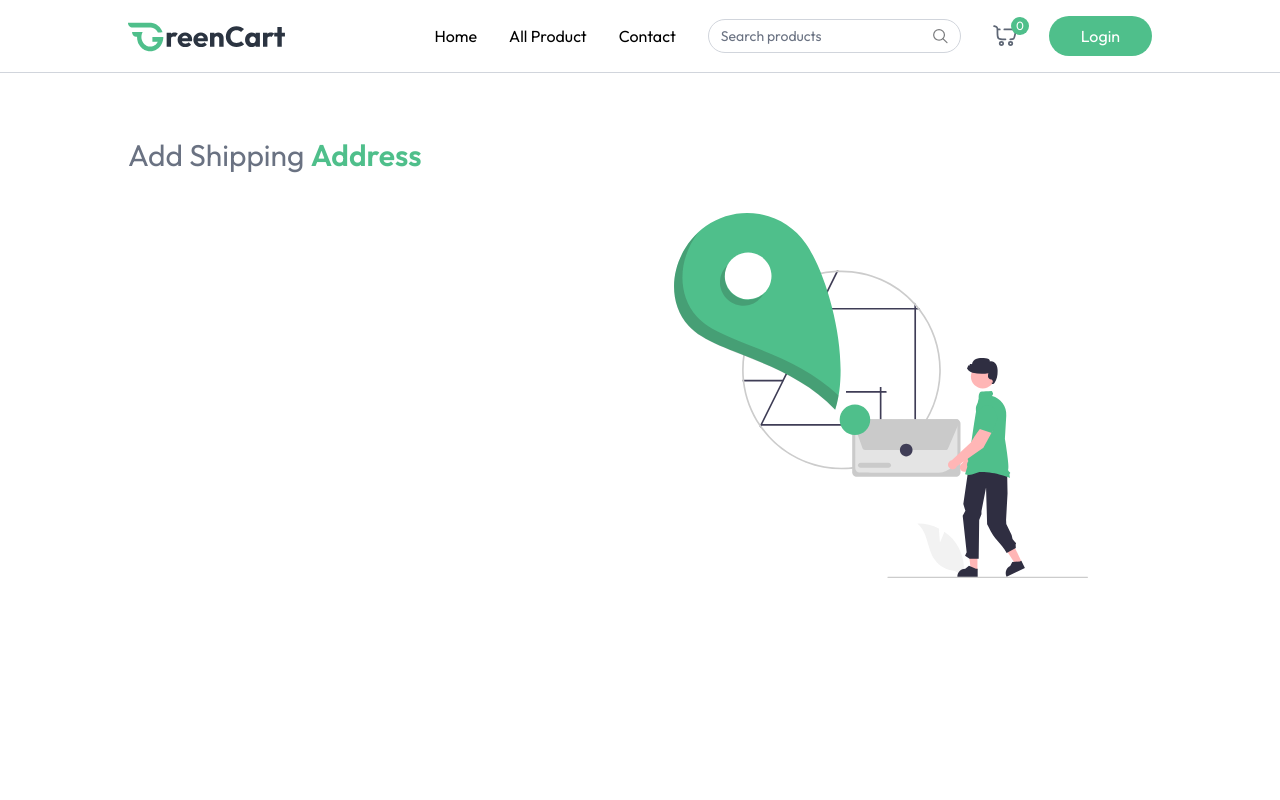
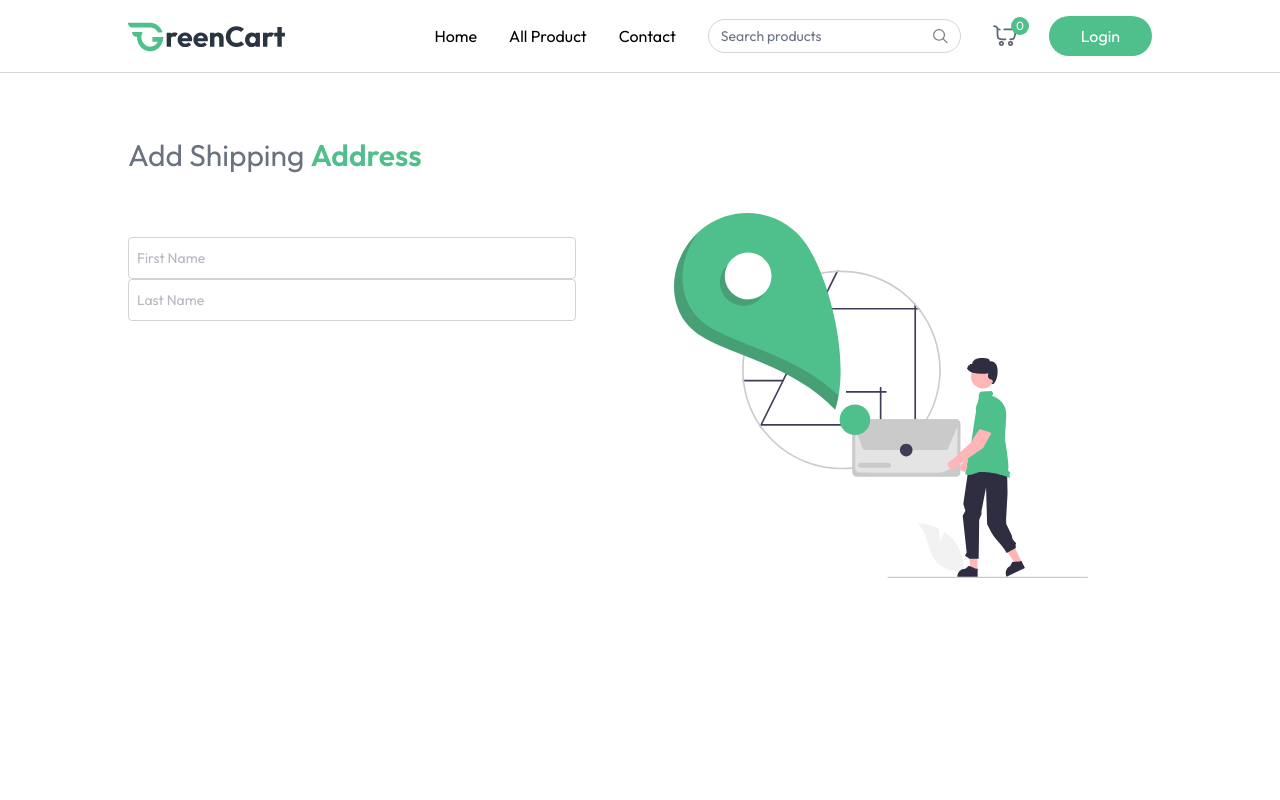
Before and after one commit to tharani-2006/GreenCart, a React (Vite) app in the folder client/: page /add-address in a window 1280 px wide. Shown: the top 800 px of the page. Built offline with nearby package versions, Linux system fonts and the light colour scheme.

Commit message:
create form input field and address state

```diff
--- a/client/src/pages/AddAddress.jsx
+++ b/client/src/pages/AddAddress.jsx
@@ -1,13 +1,34 @@
 import React from 'react'
 import { assets } from '../assets/assets'
+import { useState } from 'react'
 
 //Input Field Component
-const inputField = (() => (
-    <input type="text" />
-))
+const InputField = ({ type, placeholder, name, handleChange, address }) => (
+    <input className='w-full px-2 py-2.5 border border-gray-500/30 rounded outline-none text-gray-500 focus:border-primary transition' type={type} placeholder={placeholder} name={name} onChange={handleChange} value={address[name]} />
+)
 
 
 const AddAddress = () => {
+
+    const [address, setAddress] = useState({
+        firstname: '',
+        lastname: '',
+        email: '',
+        street: '',
+        city: '',
+        state: '',
+        zipcode: '',
+        country: '',
+        phone: '',
+    })
+
+    const handleChange = (e) => {
+        const { name, value } = e.target;
+        setAddress((prevAddress) => ({
+            ...prevAddress,
+            [name]: value,
+        }))
+    }
 
     const onSubmitHandler = async (e) => {
         e.preventDefault();
@@ -20,8 +41,12 @@ const AddAddress = () => {
 
             <div className='flex flex-col-reverse md:flex-row justify-between mt-10'>
                 <div className=' flex-1 max-w-md'>
-            <form onSubmit={onSubmitHandler} className=''>
+                    <form onSubmit={onSubmitHandler} className='space-y-3 mt-6 text-sm'>
+                        <div>
+                            <InputField handleChange={handleChange} address={address} name='firstname' type='text' placeholder='First Name' />
+                            <InputField handleChange={handleChange} address={address} name='lastname' type='text' placeholder='Last Name' />
 
+                        </div>
                     </form>
                 </div>
                 <img className='md:mr-16 mb-16 md:mt-0' src={assets.add_address_iamge} alt="Add Address" />
```
Lines whose indentation alone changed are shown as unchanged.
